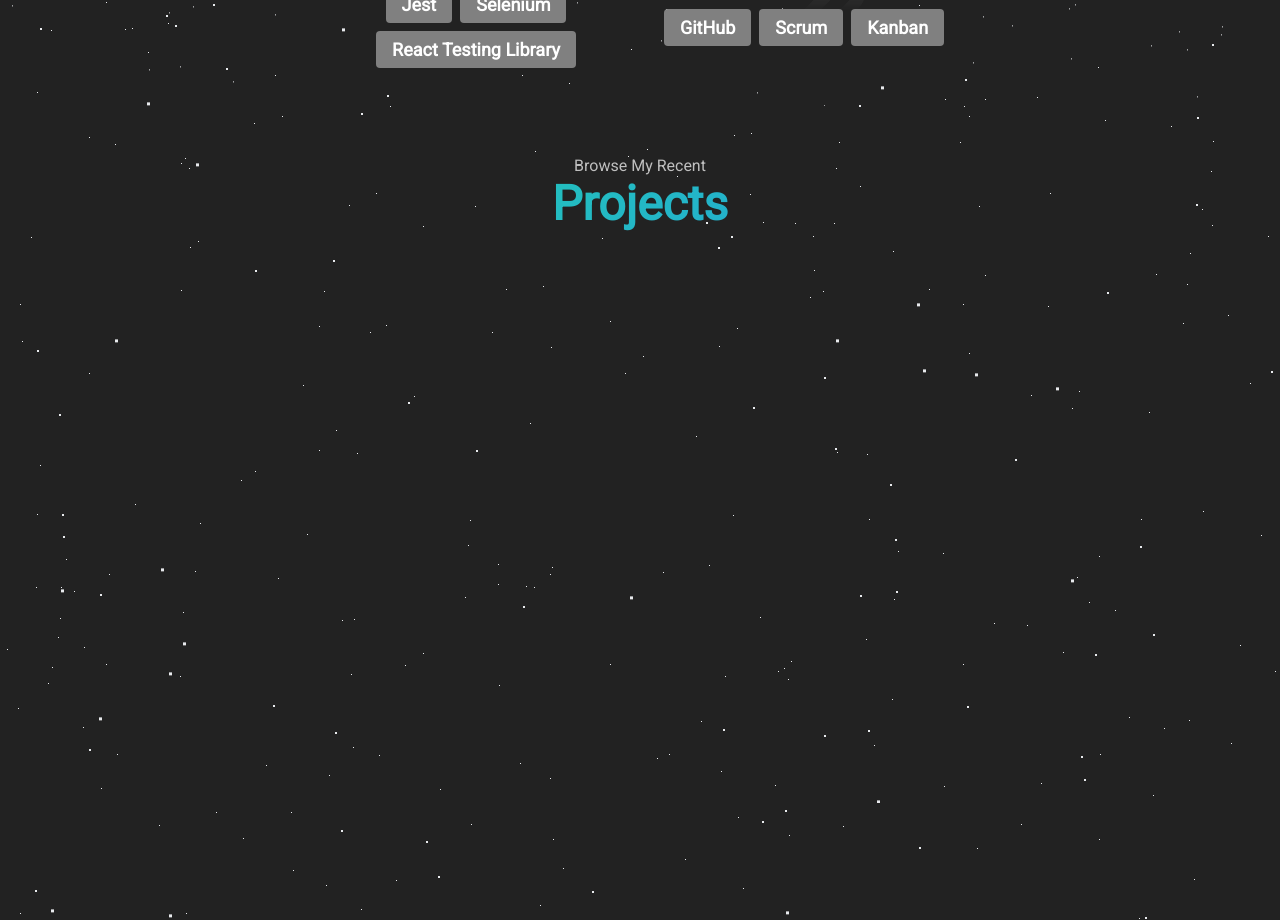
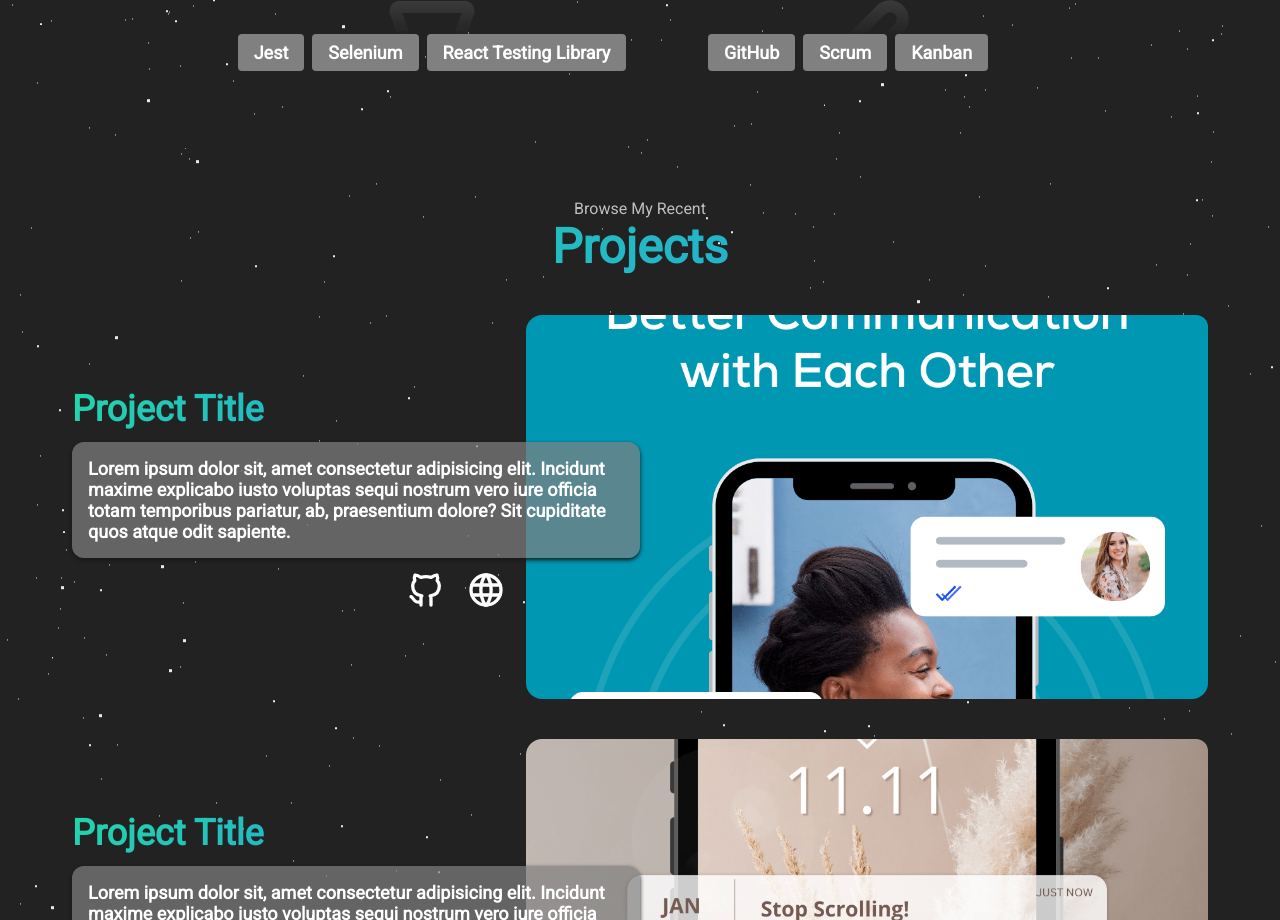
Before and after one commit to MartinBernachea/portfolio, a Next.js app: page / in a window 1280 px wide. Shown: the part 1880-2800 px from the top of the page. Built offline with nearby package versions, Linux system fonts and the light colour scheme.

Commit message:
portfolio update: fixed mediaqueries and global CSS

```diff
--- a/src/app/components/Footer.jsx
+++ b/src/app/components/Footer.jsx
@@ -15,7 +15,10 @@ export default function Projects() {
                     </ul>
                 </div>
             </nav>
-            <p> Hecho con <IconHeartCode width={18} height={18}/> por Martin Bernachea </p>
+            <div className='footer--div'>
+                <h2>Gracias por visitar mi sitio web!</h2>
+                <p>Hecho con <IconHeartCode width={18} height={18}/> por Martin Bernachea</p>
+            </div>
         </footer>
     )
 }
--- a/src/app/components/Projects.jsx
+++ b/src/app/components/Projects.jsx
@@ -1,30 +1,34 @@
 'use client'
 import Image from "next/image"
 import Link from 'next/link'
+import { IconBrandGithub, IconWorld } from '@tabler/icons-react'
 
 export default function Projects() {
 
-    const projectsData = [
+    const projectsInfo = [
         {
             id: 1,
-            alt: '',
-            title: '',
-            githubLink: '',
-            liveDemoLink: ''
+            proyecto_title: "Project Title",
+            proyecto_description:
+                "Lorem ipsum dolor sit, amet consectetur adipisicing elit. Incidunt maxime explicabo iusto voluptas sequi nostrum vero iure officia totam temporibus pariatur, ab, praesentium dolore? Sit cupiditate quos atque odit sapiente.",
+            proyecto_url_github: "https://github.com",
+            proyecto_url_web: "https://google.com",
         },
         {
             id: 2,
-            alt: '',
-            title: '',
-            githubLink: '',
-            liveDemo: ''
+            proyecto_title: "Project Title",
+            proyecto_description:
+                "Lorem ipsum dolor sit, amet consectetur adipisicing elit. Incidunt maxime explicabo iusto voluptas sequi nostrum vero iure officia totam temporibus pariatur, ab, praesentium dolore? Sit cupiditate quos atque odit sapiente.",
+            proyecto_url_github: "https://github.com",
+            proyecto_url_web: "https://google.com",
         },
         {
             id: 3,
-            alt: '',
-            title: '',
-            githubLink: '',
-            liveDemo: ''
+            proyecto_title: "Project Title",
+            proyecto_description:
+                "Lorem ipsum dolor sit, amet consectetur adipisicing elit. Incidunt maxime explicabo iusto voluptas sequi nostrum vero iure officia totam temporibus pariatur, ab, praesentium dolore? Sit cupiditate quos atque odit sapiente.",
+            proyecto_url_github: "https://github.com",
+            proyecto_url_web: "https://google.com",
         },
     ]
 
@@ -33,38 +37,47 @@ export default function Projects() {
             <p className="section--text-p1">Browse My Recent</p>
             <h1 className="title">Projects</h1>
             <div className="projects--container">
-                {/* {projectsData.map((card) => {
-                    return {
-
-                    }
-                })} */}
-                {/* <div
-                    key={projectsData.id}
-                    className="projects--card-container"
+                {projectsInfo.map((project) => (
+                    <div
+                        key={project.id}
+                        className='projects--card'
                     >
                         <Image
-                        src={`/assets/project/project-${projectsData.id}.png`}
-                        width={200}
-                        height={200}
-                        alt={projectsData.alt}
+                            src={`/assets/project/project-${project.id}.png`}
+                            alt={project.proyecto_title}
+                            className="card-image"
                             priority
+                            width={1000}
+                            height={1000}
                         />
-                    <h1>{projectsData.title}</h1>
-                    <div className="projects-card-btn-container">
-                        <Link
-                            href={projectsData.githubLink}
+                        <div className="project--info-container">
+                            <h1 className="project--info-title">
+                                {project.proyecto_title}
+                            </h1>
+                            <p className="project--info-p">
+                                {project.proyecto_description}
+                            </p>
+                            <div className="button--container">
+                                <a
+                                    href={project.proyecto_url_github}
                                     target="_blank"
+                                    rel="noreferrer"
+                                    aria-label="github"
                                 >
-                            <button>Github</button>
-                        </Link>
-                        <Link
-                            href={projectsData.liveDemoLink}
+                                    <IconBrandGithub className="project--icons" />
+                                </a>
+                                <a
+                                    href={project.proyecto_url_web}
                                     target="_blank"
+                                    rel="noreferrer"
+                                    aria-label="web"
                                 >
-                            <button>Live Demo</button>
-                        </Link>
+                                    <IconWorld className="project--icons" />
+                                </a>
                             </div>
-                </div> */}
+                        </div>
+                    </div>
+                ))}
             </div>
         </section>
     )
--- a/src/app/globals.css
+++ b/src/app/globals.css
@@ -2,9 +2,9 @@
 :root {
   --max-width: 1100px;
   --border-radius: 12px;
-  --font-mono: Verdana ,ui-monospace, Menlo, Monaco, 'Cascadia Mono', 'Segoe UI Mono',
-    'Roboto Mono', 'Oxygen Mono', 'Ubuntu Monospace', 'Source Code Pro',
-    'Fira Mono', 'Droid Sans Mono', 'Courier New', monospace;
+  --font-mono: Verdana, ui-monospace, Menlo, Monaco, "Cascadia Mono",
+    "Segoe UI Mono", "Roboto Mono", "Oxygen Mono", "Ubuntu Monospace",
+    "Source Code Pro", "Fira Mono", "Droid Sans Mono", "Courier New", monospace;
 }
 
 .font-bold {
@@ -39,7 +39,8 @@ a {
 
 /* HEADER  */
 
-nav, .nav-links {
+nav,
+.nav-links {
   display: flex;
 }
 
@@ -68,7 +69,13 @@ nav {
 a:hover {
   cursor: pointer;
 
-  background: -webkit-linear-gradient(-45deg, #ee7752, #e73c7e, #23a6d5, #23d5ab);
+  background: -webkit-linear-gradient(
+    -45deg,
+    #ee7752,
+    #e73c7e,
+    #23a6d5,
+    #23d5ab
+  );
   background: linear-gradient(-45deg, #ee7752, #e73c7e, #23a6d5, #23d5ab);
   background-size: 250%;
 
@@ -83,7 +90,13 @@ a:hover {
   text-decoration: none;
   cursor: pointer;
 
-  background: -webkit-linear-gradient(-45deg, #ee7752, #e73c7e, #23a6d5, #23d5ab);
+  background: -webkit-linear-gradient(
+    -45deg,
+    #ee7752,
+    #e73c7e,
+    #23a6d5,
+    #23d5ab
+  );
   background: linear-gradient(-45deg, #ee7752, #e73c7e, #23a6d5, #23d5ab);
   background-size: 250%;
 
@@ -178,10 +191,6 @@ section {
   min-height: fit-content;
 }
 
-.section-container {
-  display: flex;
-}
-
 /* PROFILE SECTION */
 
 #profile {
@@ -205,6 +214,7 @@ section {
 .section--text {
   align-self: center;
   text-align: center;
+  /* margin-top: 3rem; */
 }
 
 .section--text p {
@@ -226,7 +236,13 @@ section {
   font-size: 3rem;
   text-align: center;
 
-  background: -webkit-linear-gradient(-45deg, #ee7752, #e73c7e, #23a6d5, #23d5ab);
+  background: -webkit-linear-gradient(
+    -45deg,
+    #ee7752,
+    #e73c7e,
+    #23a6d5,
+    #23d5ab
+  );
   background: linear-gradient(-45deg, #ee7752, #e73c7e, #23a6d5, #23d5ab);
   background-size: 250%;
 
@@ -274,7 +290,13 @@ section {
   cursor: pointer;
   transform: scale(1.1);
 
-  background: -webkit-linear-gradient(-45deg, #ee7752, #e73c7e, #23a6d5, #23d5ab);
+  background: -webkit-linear-gradient(
+    -45deg,
+    #ee7752,
+    #e73c7e,
+    #23a6d5,
+    #23d5ab
+  );
   background: linear-gradient(-45deg, #ee7752, #e73c7e, #23a6d5, #23d5ab);
   background-size: 250%;
 
@@ -285,16 +307,24 @@ section {
 
 /* ABOUT SECTION */
 
+#AboutMe {
+  max-width: 1200px;
+  margin: auto;
+  padding: 0 32px;
+  margin-top: 3rem;
+}
+
 .section--about-container {
   margin: 25px auto;
   text-align: center;
   font-size: 1.25rem;
-  background: rgba(34, 34, 34, .8);
+  background: rgba(34, 34, 34, 0.8);
   border-radius: 15px;
 }
 .section--about-container a {
   margin-bottom: 1rem;
 }
+
 /* SKILLS */
 
 .skills--icon {
@@ -357,12 +387,79 @@ section {
 /* PROJECTS SECTION */
 
 #MyProjects {
-  margin-top: 3.5rem;
-  height: 93vh;
+  margin: auto;
+  margin-top: 8rem;
+  max-width: 1200px;
+  padding: 0 32px;
 }
 
-.projects--card-container {
-  width: 500px;
+.projects--card {
+  display: flex;
+  flex-direction: column;
+  align-items: center;
+  margin-top: 2.5rem;
+  justify-content: center;
+  border-width: 2px;
+  border-radius: 0.75rem;
+  box-shadow: 0 1px 3px 0 rgba(0, 0, 0, 0.1), 0 1px 2px 0 rgba(0, 0, 0, 0.06);
+}
+
+.card-image {
+  border-radius: 1rem;
+  max-width: 100%;
+  height: auto;
+  max-height: 24rem;
+  background-size: auto;
+}
+
+.project--info-container {
+  display: flex;
+  flex-direction: column;
+  margin-top: 0.5rem;
+}
+
+.project--info-title {
+  font-size: 1.875rem;
+  font-weight: bold;
+  text-align: center;
+
+  background: -webkit-linear-gradient(
+    -45deg,
+    #ee7752,
+    #e73c7e,
+    #23a6d5,
+    #23d5ab
+  );
+  background: linear-gradient(-45deg, #ee7752, #e73c7e, #23a6d5, #23d5ab);
+  background-size: 250%;
+
+  -webkit-background-clip: text;
+  background-clip: text;
+  color: transparent;
+}
+
+.project--info-p {
+  text-align: left;
+  padding: 1rem;
+}
+
+.button--container {
+  display: flex;
+  justify-content: center;
+  gap: 1.25rem;
+  margin-bottom: 1.25rem;
+}
+
+.project--icons {
+  height: 2.5rem;
+  width: 2.5rem;
+
+  transition: transform 0.2s ease-in-out;
+  cursor: pointer;
+}
+
+.project--icons:hover {
+  transform: scale(1.25);
 }
 
 /* CONTACT */
@@ -371,7 +468,7 @@ section {
   display: flex;
   justify-content: center;
   flex-direction: column;
-  height: 70vh;
+  height: 90vh;
 }
 
 .contact--info-container {
@@ -403,15 +500,19 @@ section {
 
 /* FOOTER */
 
-footer {
+#Footer {
   height: 26vh;
   margin: 0 1rem;
 }
 
-footer p {
+.footer--div {
   margin-top: 6rem;
   text-align: center;
   font-size: 1.2rem;
+  gap: .8rem;
+}
+.footer--div p {
+  margin: 1rem 0;
 }
 
 .nav--links-container {
@@ -445,11 +546,12 @@ footer p {
   animation: button-bounce 1s ease infinite;
   cursor: pointer;
 
-  background: linear-gradient(-45deg,#ee7752,#e73c7e,#23a6d5, #23d5ab);
+  background: linear-gradient(-45deg, #ee7752, #e73c7e, #23a6d5, #23d5ab);
 }
 
 @keyframes button-bounce {
-  0%, 100% {
+  0%,
+  100% {
     transform: translateY(0);
   }
   50% {
--- a/src/app/styles/mediaqueries.css
+++ b/src/app/styles/mediaqueries.css
@@ -1,6 +1,6 @@
 @media screen and (max-width: 1400px) {
     #profile {
-        height: 83vh;
+        height: 93vh;
         margin-bottom: 6rem;
     }
 
@@ -23,13 +23,16 @@
         display: flex;
     }
 
+    .section--img-container {
+        margin-bottom: 1rem;
+    }
+
     #experience,
     .experience-details-container {
         margin-top: 2rem;
     }
 
-    #profile,
-    .section-container {
+    #profile {
         display: block;
     }
 
@@ -37,8 +40,7 @@
         display: none;
     }
 
-    section,
-    .section-container {
+    section {
         height: fit-content;
     }
 
@@ -54,6 +56,60 @@
 
     .about-containers {
         margin-top: 0;
+    }
+}
+
+
+@media (min-width: 768px) {
+    .projects--card {
+        flex-direction: row-reverse;
+        border: none;
+        box-shadow: none;
+        position: relative;
+        height: 24rem;
+    }
+    .card-image {
+        width: 60%;
+        height: 24rem;
+        object-fit: cover;
+        position: absolute;
+        right: 0;
+        border-top-right-radius: 0.75rem;
+    }
+    .project--info-container {
+        position: absolute;
+        left: 0;
+        width: 100%;
+        align-items: flex-start;
+    }
+    .project--info-title {
+        width: 40%;
+        font-size: 2.25rem;
+        text-align: left;
+    }
+    .project--info-p {
+        background-color: rgba(128, 128, 128, .7);
+        border-radius: 0.75rem;
+        font-size: 1.125rem;
+        width: 50%;
+        margin-top: 0.75rem;
+        font-weight: bold;
+        color: #fff;
+        box-shadow: 0 2px 4px 0 #141719;
+    }
+    .button--container {
+        justify-content: flex-end;
+        width: 40%;
+        margin-top: 0.75rem;
+        padding-right: 1.25rem;
+    }
+
+    .card-image {
+        min-width: 300px;
+        max-width: 100%;
+        height: auto;
+        max-height: 24rem;
+        aspect-ratio: 1/1;
     }
 }
 
@@ -151,4 +207,12 @@
     .text-container {
         text-align: justify;
     }
+
+    .card-image {
+        min-width: 300px;
+        max-width: 100%;
+        height: auto;
+        aspect-ratio: 1/1;
+        margin-bottom: 1rem;
+    }
 }
```
Also changed, not shown: src/app/components/Header.jsx (+29 -0 lines). Lines whose indentation alone changed are shown as unchanged.
